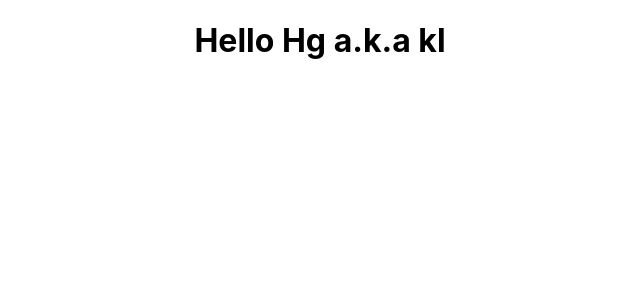
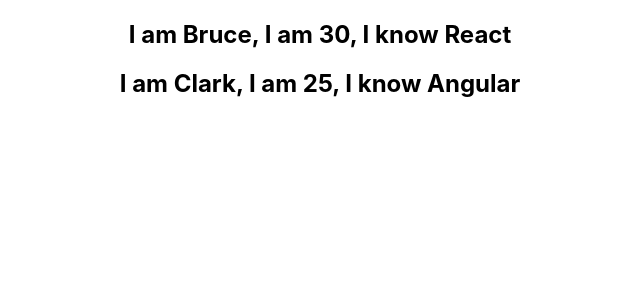
Before and after one commit to Muhammadamin1999/ReactTutorial, a React (Create React App) app in the folder introduction/review/: page / in a window 1280 px wide. Shown: the top 300 px of the page, without its empty margins (320-960 px from the left). Built offline with nearby package versions, Linux system fonts and the light colour scheme.

Commit message:
props and states, event handling, binding event handlers, methods as props, conditional rendering, list rendering

```diff
--- a/introduction/review/src/App.js
+++ b/introduction/review/src/App.js
@@ -6,6 +6,12 @@
 import Hellow from './components/HelloHTML';
 import Message from './components/Message';
 import Counter from './components/Counter';
+import FunctionClick from './components/FunctionClick';
+import ClassClick from './components/ClassClick';
+import EventBind from './components/EventBind';
+import ParentComponent from './components/ParentComponent';
+import UserGreeting from './components/UserGreeting';
+import NameList from './components/NameList';
 class App extends Component {
   render(){
     return (
@@ -30,7 +36,13 @@
     <Hellow/> */}
     {/* <Counter/> */}
 
-    <Greet name="Hg" heroName="kl"/>
+    {/* <Greet name="Hg" heroName="kl"/> */}
+    {/* <FunctionClick/>
+    <ClassClick/> */}
+    {/* <EventBind/> */}
+    {/* <ParentComponent/> */}
+    {/* <UserGreeting/> */}
+    <NameList/>
       </div>
     )
   }
--- /dev/null
+++ b/introduction/review/src/components/ChildComponent.js
@@ -0,0 +1,12 @@
+import React from 'react'
+
+function ChildComponent(props) {
+  return (
+    <div>
+      {/* <button onClick={props.greetHandler}>Greet Parent</button> */}
+      <button onClick={()=> props.greetHandler('child')}>Greet Parent</button>
+    </div>
+  )
+}
+
+export default ChildComponent
--- /dev/null
+++ b/introduction/review/src/components/ClassClick.js
@@ -0,0 +1,16 @@
+import React, { Component } from 'react'
+
+class ClassClick extends Component {
+    clickHandler(){
+        console.log('Clicked class')
+    }
+  render() {
+    return (
+      <div>
+        <button onClick={this.clickHandler}>Click Class</button>
+      </div>
+    )
+  }
+}
+
+export default ClassClick
--- /dev/null
+++ b/introduction/review/src/components/EventBind.js
@@ -0,0 +1,35 @@
+import React, { Component } from 'react'
+
+class EventBind extends Component {
+    constructor(props) {
+      super(props)
+
+      this.state = {
+         message: "hello"
+      }
+     // this.clickHandler = this.clickHandler.bind(this)
+    }
+    // clickHandler(){
+    //     this.setState({
+    //         message: "goodbye"
+    //     })
+    // }
+    clickHandler = ()=>{
+        this.setState({
+            message: 'goodbye'
+        })
+    }
+
+  render() {
+    return (
+      <div>
+        <div>{this.state.message}</div>
+        {/* <button onClick={this.clickHandler.bind(this)}>Click</button> */}
+        {/* <button onClick={()=> this.clickHandler()}>Click</button> */}
+        <button onClick={this.clickHandler}>Click</button>
+      </div>
+    )
+  }
+}
+
+export default EventBind
--- /dev/null
+++ b/introduction/review/src/components/FunctionClick.js
@@ -0,0 +1,14 @@
+import React from 'react'
+
+function FunctionClick() {
+    function clickHandler(){
+        console.log('Button clicked')
+    }
+  return (
+    <div>
+      <button onClick={clickHandler}> Click Function </button>
+    </div>
+  )
+}
+
+export default FunctionClick
--- /dev/null
+++ b/introduction/review/src/components/NameList.js
@@ -0,0 +1,28 @@
+import React from 'react'
+import Person from './Person'
+function NameList() {
+    const persons =[
+        {
+            id:1,
+            name: 'Bruce',
+            age: 30,
+            skill: 'React'
+        },
+        {
+            id:2,
+            name: 'Clark',
+            age: 25,
+            skill: 'Angular'
+        }
+    ]
+    const personList = persons.map(person => (
+        <Person key={person.id} person={person}></Person>
+    ))
+  return (
+    <div>
+     {personList}
+    </div>
+  )
+}
+
+export default NameList
--- /dev/null
+++ b/introduction/review/src/components/ParentComponent.js
@@ -0,0 +1,26 @@
+import React, { Component } from 'react'
+import ChildComponent from './ChildComponent'
+
+class ParentComponent extends Component {
+    constructor(props) {
+      super(props)
+
+      this.state = {
+         parentName: 'Parent'
+      }
+      this.greetParent = this.greetParent.bind(this)
+    }
+    greetParent(childName){
+        alert(`Hello ${this.state.parentName} from ${childName}`)
+    }
+
+  render() {
+    return (
+      <div>
+        <ChildComponent greetHandler={this.greetParent}/>
+      </div>
+    )
+  }
+}
+
+export default ParentComponent
--- /dev/null
+++ b/introduction/review/src/components/Person.js
@@ -0,0 +1,11 @@
+import React from 'react'
+
+function Person({person}) {
+  return (
+    <div>
+      <h2>I am {person.name}, I am {person.age}, I know {person.skill}</h2>
+    </div>
+  )
+}
+
+export default Person
--- /dev/null
+++ b/introduction/review/src/components/UserGreeting.js
@@ -0,0 +1,49 @@
+import React, { Component } from 'react'
+
+class UserGreeting extends Component {
+    constructor(props) {
+      super(props)
+
+      this.state = {
+         isLoggedIn: true
+      }
+    }
+
+  render() {
+    return this.state.isLoggedIn && <div>Welcome Subhan</div>
+    // return (
+    //     this.state.isLoggedIn ?
+    //      <div>Welcome Subhan</div> :
+    //      <div>Welcome Guest</div>
+
+    // )
+    // let message
+    // if(this.state.isLoggedIn){
+    //     message = <div>Welcome Subhan</div>
+    // }else{
+    //     message = <div>Welcome Guest</div>
+    // }
+    // return <div>{message}</div>
+    // if(this.state.isLoggedIn){
+    //     return (
+    //         <div>
+    //             Welcome Subhan
+    //         </div>
+    //     )
+    // }else{
+    //     return (
+    //         <div>
+    //             Welcome guest
+    //         </div>
+    //     )
+    // }
+//     return (
+//       <div>
+//         <div>Welcome Subhan</div>
+//         <div>Welcome Guest</div>
+//       </div>
+//     )
+  }
+}
+
+export default UserGreeting
```
